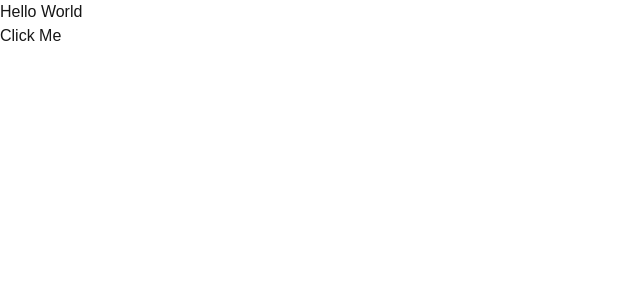
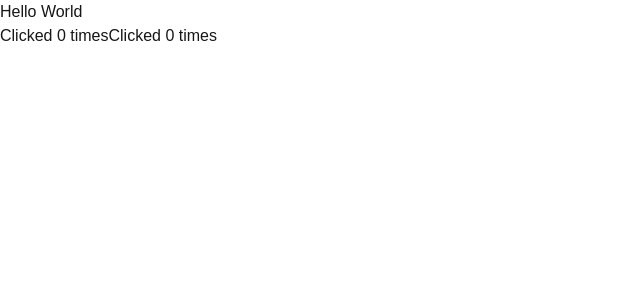
Before and after one commit to peteraphillips/local-events-finder, a Next.js app: page / in a window 1280 px wide. Shown: the top 300 px of the page, without its empty margins (0-640 px from the left). Built offline with nearby package versions, Linux system fonts and the light colour scheme.

Commit message:
understanding state handling

```diff
--- a/app/page.tsx
+++ b/app/page.tsx
@@ -1,14 +1,26 @@
-import Image from "next/image";
+'use client';
 
-export function MyButton() {
-  return <button>Click Me</button>;
+import { useState } from 'react';
+
+function MyButton({count, onClick}) {
+
+  return <button onClick={onClick}>Clicked {count} times</button>;
 }
 
 export default function Home() {
+
+  const [count, setCount] = useState(0);
+
+  function handleClick() {
+    setCount(count + 1);
+    console.log(`Button clicked ${count + 1} times`);
+  }
+
   return (
     <div>
       <h1>Hello World</h1>
-      <MyButton />
+      <MyButton count={count} onClick={handleClick} />
+      <MyButton count={count} onClick={handleClick} />
     </div>
   );
 }
```
